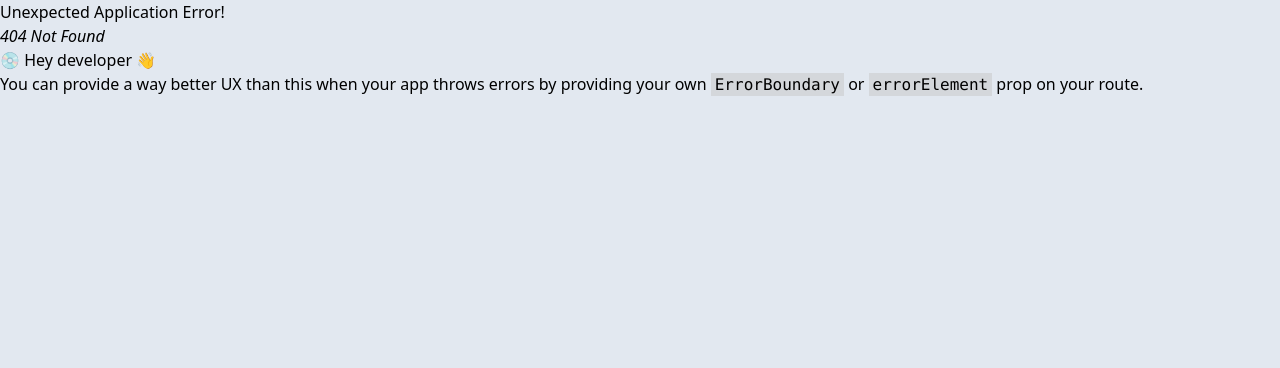
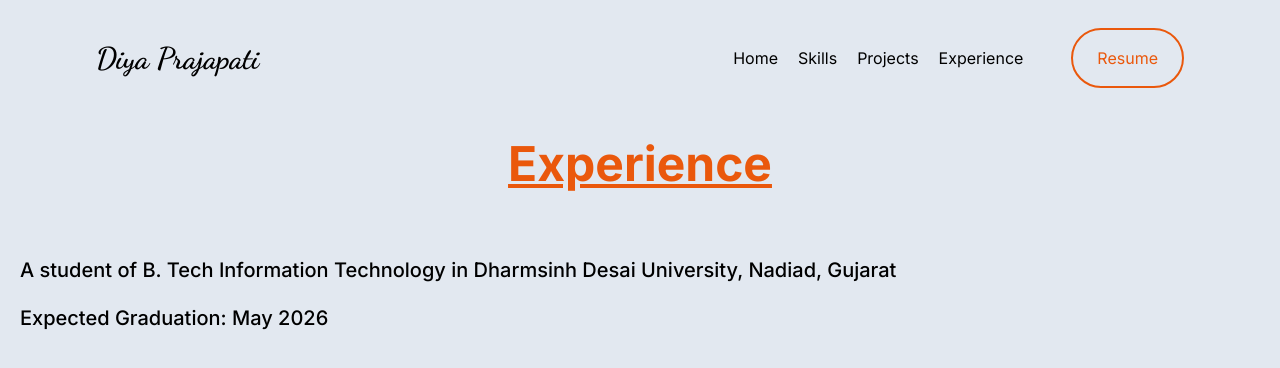
Before and after one commit to diyaprajapati/Portfolio, a React (Vite) app: page /experiences in a window 1280 px wide. Before the commit this address had no page. Shown: the top 368 px of the page. Built offline with nearby package versions, Linux system fonts and the light colour scheme.

Commit message:
add experience

```diff
--- /dev/null
+++ b/src/Experiences.jsx
@@ -0,0 +1,15 @@
+import React from 'react'
+import Layout from './Layout'
+import Head from './home/Head'
+import Experience from './experience/Experience'
+
+export default function Experiences() {
+  return (
+    <>
+        <Layout>
+            <Head/>
+            <Experience/>
+        </Layout>
+    </>
+  )
+}
--- /dev/null
+++ b/src/experience/Experience.jsx
@@ -0,0 +1,16 @@
+import React from 'react'
+
+export default function Experience() {
+  return (
+    <div className='flex flex-col'>
+        <h1 className=' flex text-5xl font-bold self-center text-orange-600 underline mb-12'>Experience</h1>
+
+
+        <div className='flex flex-col m-5 text-xl gap-5 font-medium'>
+            <h2>A student of B. Tech Information Technology in Dharmsinh Desai University, Nadiad, Gujarat</h2>
+            <h2>Expected Graduation: May 2026 </h2>
+        </div>
+
+    </div>
+  )
+}
--- a/src/home/Head.jsx
+++ b/src/home/Head.jsx
@@ -115,7 +115,7 @@ export default function Header() {
             <Link to="/project" className={`nav-link`}>
               Projects
             </Link>
-            <Link to="/experience" className={`nav-link`}>
+            <Link to="/experiences" className={`nav-link`}>
               Experience
             </Link>
           </div>
@@ -146,7 +146,7 @@ export default function Header() {
           <Link to="/project" className={`nav-link`} onClick={closeMenu}>
             Projects
           </Link>
-          <Link to="/experience" className={`nav-link`} onClick={closeMenu}>
+          <Link to="/experiences" className={`nav-link`} onClick={closeMenu}>
             Experience
           </Link>
           <div className="border-[2px] border-orange-600 py-2 px-4 rounded-full text-orange-600 hover:bg-orange-600 hover:text-white hover:transition-all hover:ease-in-out duration-200">
--- a/src/main.jsx
+++ b/src/main.jsx
@@ -6,6 +6,7 @@ import './index.css'
 import {createBrowserRouter, RouterProvider} from 'react-router-dom'
 import Skills from './Skills.jsx';
 import Projects from './Projects.jsx';
+import Experience from './Experiences.jsx';
 
 const router = createBrowserRouter (
   [
@@ -20,6 +21,10 @@ const router = createBrowserRouter (
     {
       path: '/project',
       element: <Projects/>
+    },
+    {
+      path: '/experiences',
+      element: <Experience/>
     }
   ]
 )
```
Also changed, not shown: src/skills/Langs.jsx (line endings or trailing spaces).
